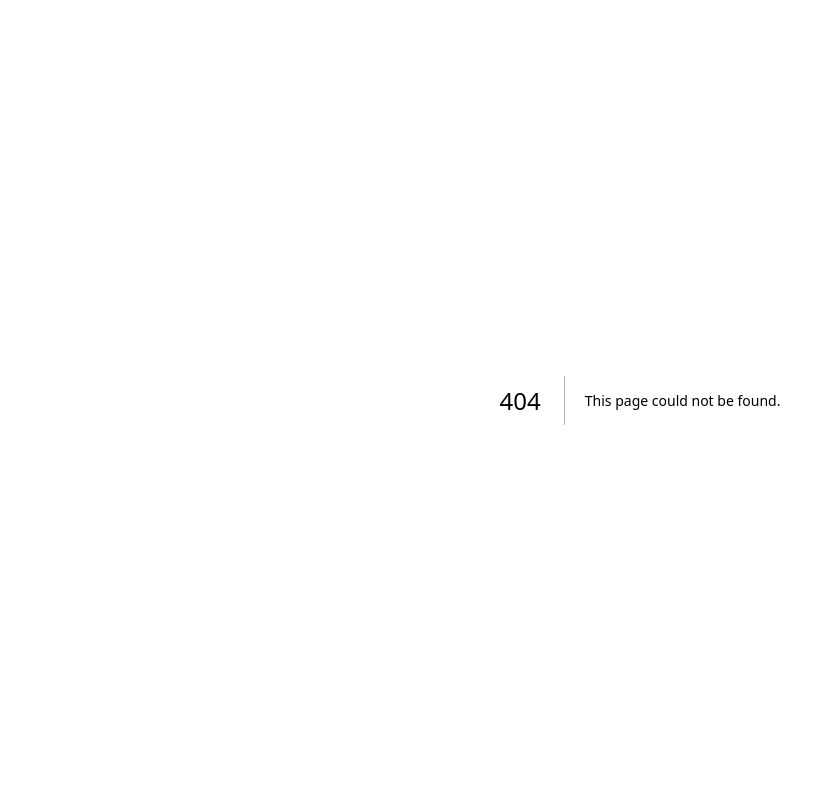
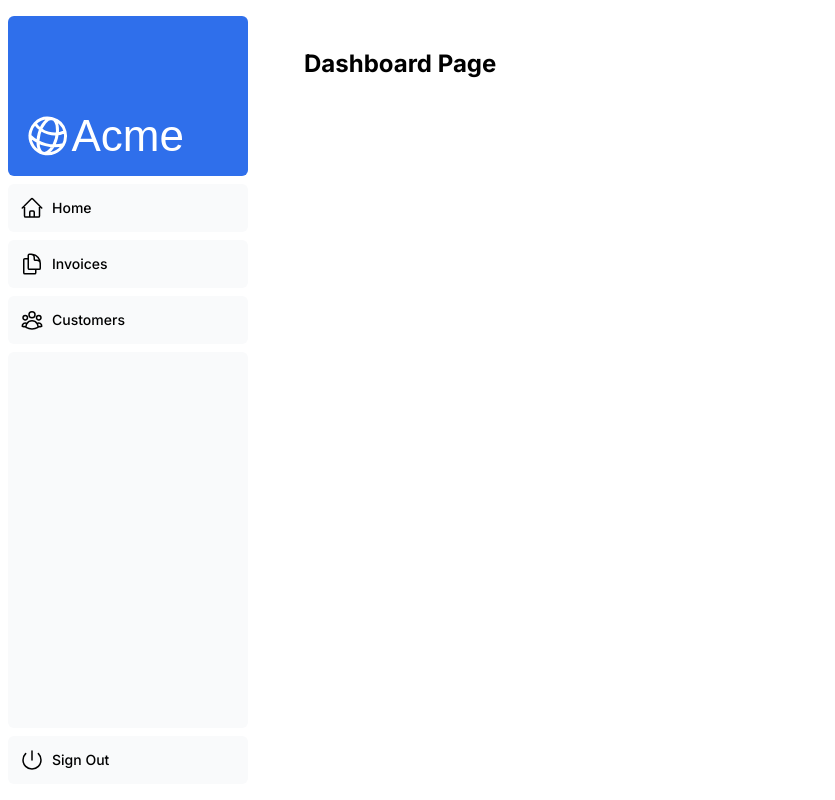
Before and after one commit to awul-code/nextjs-dashboard, a Next.js app: page /dashboard in a window 1280 px wide. Before the commit this address had no page. Shown: the whole page, without its empty margins (0-835 px from the left). Built offline with nearby package versions, Linux system fonts and the light colour scheme; a web font is replaced by a local one.

Commit message:
feat: create Layout and page dashboard

```diff
--- /dev/null
+++ b/app/dashboard/customers/page.tsx
@@ -0,0 +1,9 @@
+const Customer = () => {
+	return (
+		<div>
+			<h1 className="text-2xl font-bold">Customer Pages</h1>
+		</div>
+	);
+};
+
+export default Customer;
--- /dev/null
+++ b/app/dashboard/invoices/page.tsx
@@ -0,0 +1,9 @@
+const Invoices = () => {
+	return (
+		<div>
+			<h1 className="text-2xl font-bold">Invoices Pages</h1>
+		</div>
+	);
+};
+
+export default Invoices;
--- /dev/null
+++ b/app/dashboard/layout.tsx
@@ -0,0 +1,16 @@
+import SideNav from "../ui/dashboard/sidenav";
+
+const Layout = ({ children }: { children: React.ReactNode }) => {
+	return (
+		<div className="flex h-screen flex-col md:flex-row md:overflow-hidden">
+			<div className="w-full flex-none md:w-64 ">
+				<SideNav />
+			</div>
+			<div className="flex-grow p-6 md:overflow-y-auto md:p-12">
+				{children}
+			</div>
+		</div>
+	);
+};
+
+export default Layout;
--- /dev/null
+++ b/app/dashboard/page.tsx
@@ -0,0 +1,9 @@
+const Page = () => {
+	return (
+		<div>
+			<h1 className="text-2xl font-bold">Dashboard Page</h1>
+		</div>
+	);
+};
+
+export default Page;
```
Also changed, not shown: app/ui/dashboard/latest-invoices.tsx (+8 -6 lines), app/ui/dashboard/sidenav.tsx (+4 -4 lines).
